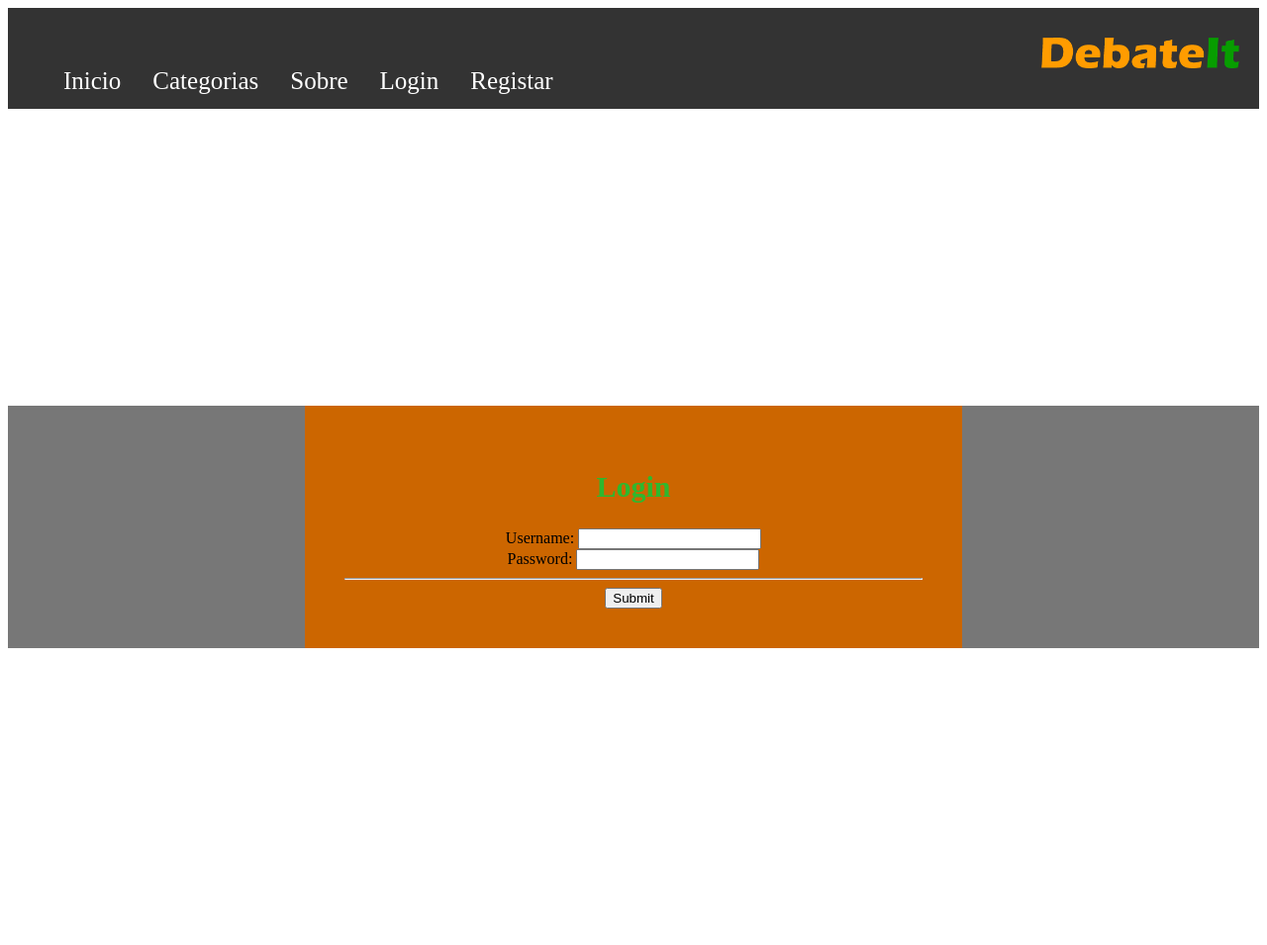
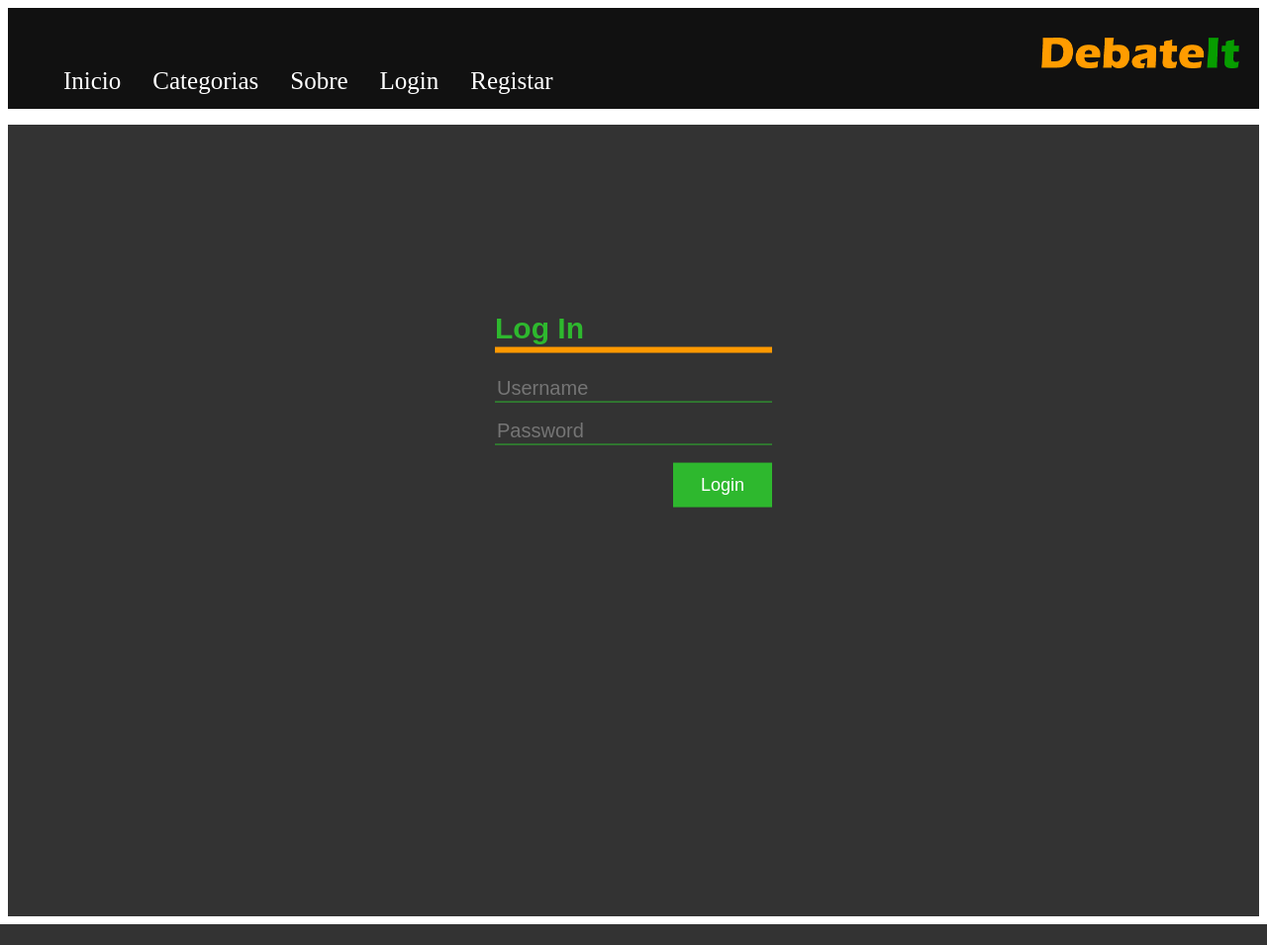
Before and after one commit to tmnf/DebabeItProject, a Django app: page /auth/login/ in a window 1280 px wide. Shown: the whole page at 99% size. After the commit the page ends 934 px from the top, so only its background shows below. Run offline with Django 3.2, Linux system fonts and the light colour scheme.

Commit message:
Login template and css imported

```diff
--- a/forum/static/forum/style.css
+++ b/forum/static/forum/style.css
@@ -1,5 +1,5 @@
 .MenuBar {
-    background-color: #333;
+    background-color: #111;
     padding-top: 30px;
     width: 100%;
     height: 100%;
@@ -38,29 +38,69 @@
 }
 
 .Content {
-    background-color: #777;
-    height: 100%;
+    background-color: #333333;
+    background-position: center;
+    margin: 0;
+    padding: 0;
+    min-height: 100vh;
 }
 
 .MenuCategories {
-    background-color: #006400;
+    background-color: #2eb82e;
     padding-top: 2px;
     width: 100%;
     height: 100%;
 }
 
 .Login {
-    margin: 300px;
-    padding: 40px;
-    background-color: #cc6600;
-    position: center;
-    text-align: center;
+    width: 280px;
+    position: absolute;
+    top: 50%;
+    left: 50%;
+    transform: translate(-50%, -50%);
+    color: #2eb82e;
+    font-family: sans-serif;
 }
 
 .Login h1 {
-    color: #2eb82e;
-    font-family: "MS Outlook";
+    float: top;
     font-size: 30px;
-    font-weight: bold;
+    border-bottom: 6px solid #ff9900;
+    margin-bottom: 15px;
+    padding: 2px 2px 2px 0px;
+}
 
+.textLogin {
+    width: 100%;
+    overflow: hidden;
+    font-size: 30px;
+    margin-bottom: 8px;
+    width: 100%;
+    border-bottom: 1px solid;
 }
+
+.textLogin input {
+    border: none;
+    outline: none;
+    background: none;
+    font-size: 20px;
+    color: white;
+}
+
+.submitLogin {
+    background-color: #2eb82e;
+    border: none;
+    color: white;
+    height: 45px;
+    width: 100px;
+    text-align: center;
+    text-decoration: none;
+    font-size: 18px;
+    cursor: pointer;
+    float: right;
+    margin-top: 10px;
+}
+
+.submitLogin:hover {
+    background-color: #ff9900;
+}
--- a/forum/templates/login/LoginPage.html
+++ b/forum/templates/login/LoginPage.html
@@ -1,17 +1,22 @@
 {% extends "forum/Base.html" %}
+{% load static %}
 
 {% block content %}
-    <form class="Login" action="{% url 'login_page' %}" method="POST">
-                {% csrf_token %}
 
-        <h1>Login</h1>
+    <form name="input" action="{% url 'login_page' %}" method="POST">
+        <div class="Login">
+            <h1>Log In</h1>
 
-        Username:
-        <input class="user" type="text" name="username"><br>
-        Password:
-        <input type="password" name="password"><br>
-                <hr>
-        <input type="submit" value="Submit">
+            {% csrf_token %}
 
-            </form>
+            <div class="textLogin">
+                <input class="user" type="text" name="username" placeholder="Username"><br>
+            </div>
+            <div class="textLogin">
+                <input type="password" name="password" placeholder="Password"><br>
+            </div>
+
+            <input class="submitLogin" type="button" value="Login">
+        </div>
+    </form>
 {% endblock content %}
```
Also changed, not shown: db.sqlite3.
